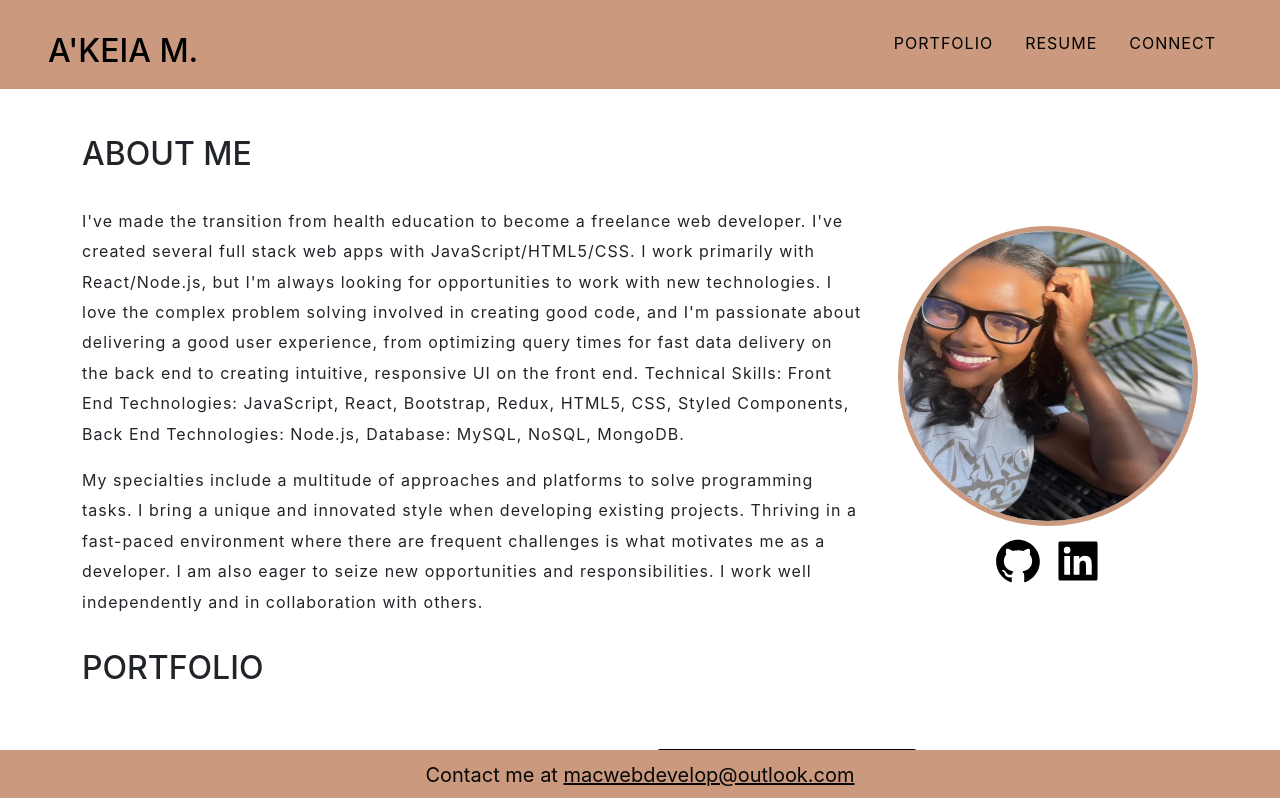
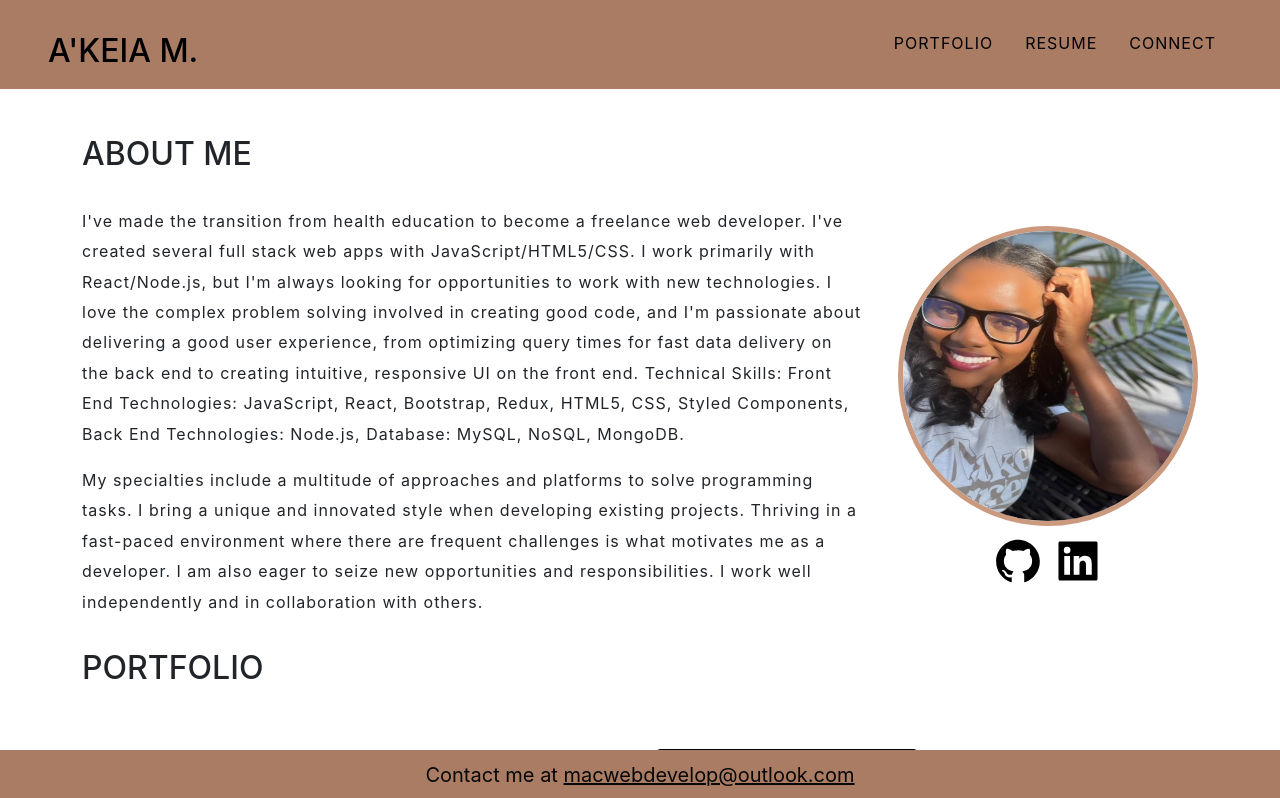
Before and after one commit to DrMcCollum5/react-portfolio, a React (Create React App) app: page / in a window 1280 px wide. Shown: the top 798 px of the page. Built offline with nearby package versions, Linux system fonts and the light colour scheme.

Commit message:
updated css file

```diff
--- a/src/App.css
+++ b/src/App.css
@@ -29,7 +29,7 @@ section {
 
 .header {
   width: 100%;
-  background: #cb997e;
+  background: #aa7c64;
   color: #fff;
 }
 
@@ -160,7 +160,7 @@ section {
 .footer {
   width: 100%;
   margin-top: 2rem;
-  background: #cb997e;
+  background: #aa7c64;
   color: rgb(7, 7, 7);
   padding: 10px;
   text-align: center;
```
